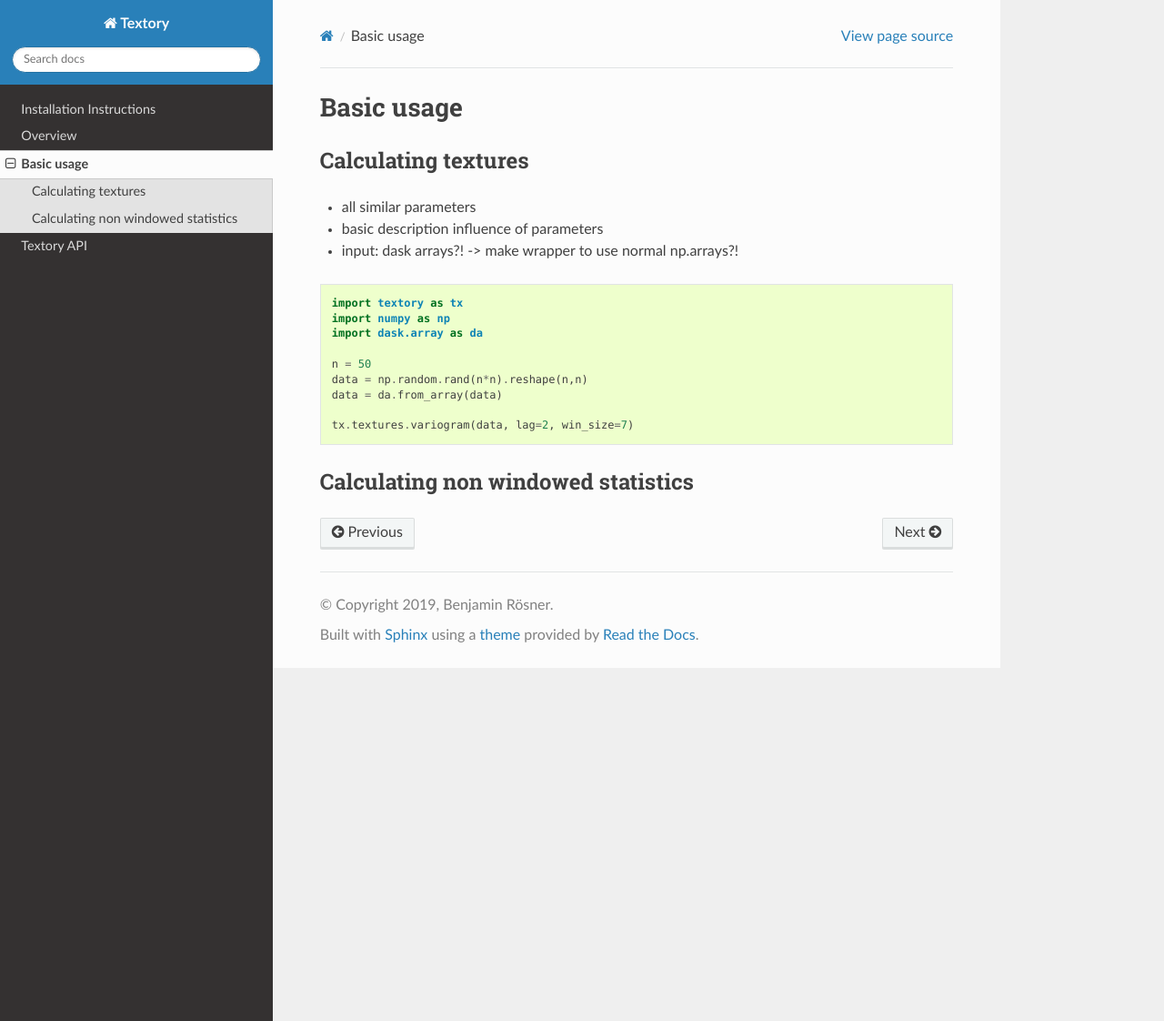
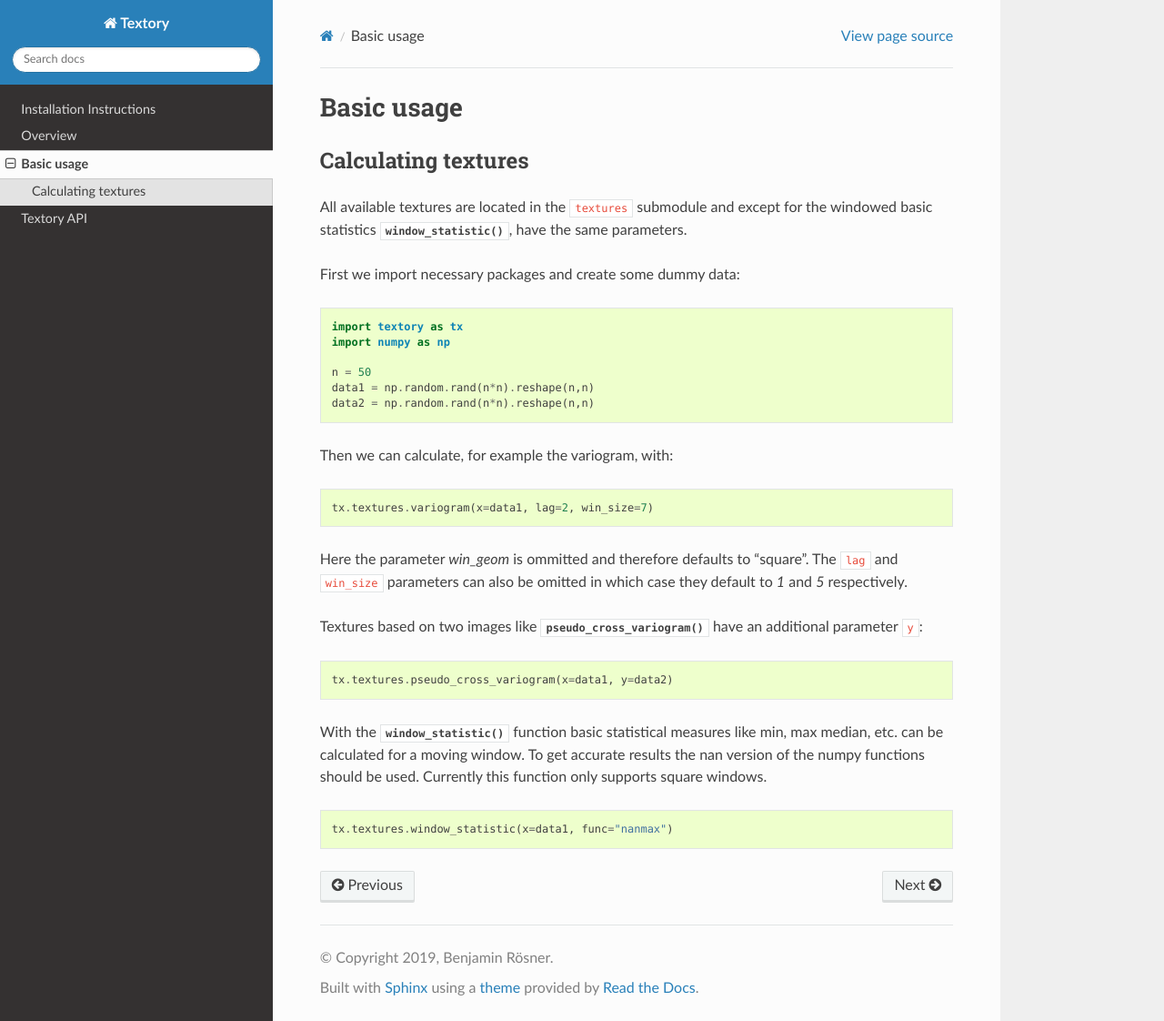
Before and after one commit to BENR0/textory, a Sphinx documentation site: the page built from doc/source/usage.rst, in a window 1280 px wide and 1122 px high. Shown: the whole window at 91% size. Built offline with Sphinx 7.4.7 and the Read the Docs theme 2.0.0, drawn with Linux system fonts in a browser that asks for light colours.

Commit message:
Update usage with examples

```diff
--- a/doc/source/usage.rst
+++ b/doc/source/usage.rst
@@ -5,23 +5,43 @@ Basic usage
 Calculating textures
 ======================
 
-- all similar parameters
-- basic description influence of parameters
-- input: dask arrays?! -> make wrapper to use normal np.arrays?!
+All available textures are located in the ``textures`` submodule and except for the windowed basic
+statistics :func:`~textory.textures.window_statistic`, have the same parameters.
 
+First we import necessary packages and create some dummy data:
 
 .. code-block:: python
 
    import textory as tx
    import numpy as np
-   import dask.array as da
 
    n = 50
-   data = np.random.rand(n*n).reshape(n,n)
-   data = da.from_array(data)
-
-   tx.textures.variogram(data, lag=2, win_size=7)
+   data1 = np.random.rand(n*n).reshape(n,n)
+   data2 = np.random.rand(n*n).reshape(n,n)
 
 
-Calculating non windowed statistics
-===================================
+Then we can calculate, for example the variogram, with:
+
+.. code-block:: python
+
+   tx.textures.variogram(x=data1, lag=2, win_size=7)
+
+Here the parameter `win_geom` is ommitted and therefore defaults to "square". The ``lag`` and ``win_size``
+parameters can also be omitted in which case they default to `1` and `5` respectively.
+
+
+Textures based on two images like :func:`~textory.textures.pseudo_cross_variogram` have an additional
+parameter ``y``:
+
+.. code-block:: python
+
+   tx.textures.pseudo_cross_variogram(x=data1, y=data2)
+
+
+With the :func:`~textory.textures.window_statistic` function basic statistical measures like min, max
+median, etc. can be calculated for a moving window. To get accurate results the nan version of the numpy
+functions should be used. Currently this function only supports square windows.
+
+.. code-block:: python
+
+   tx.textures.window_statistic(x=data1, func="nanmax")
```
